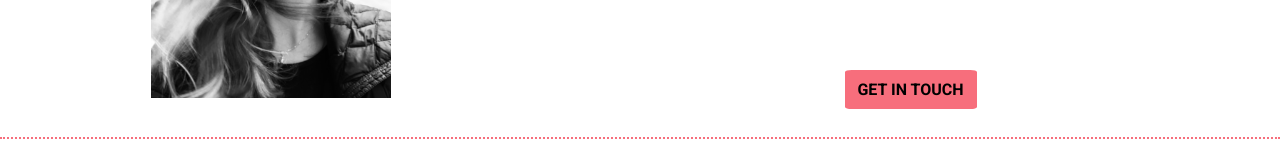
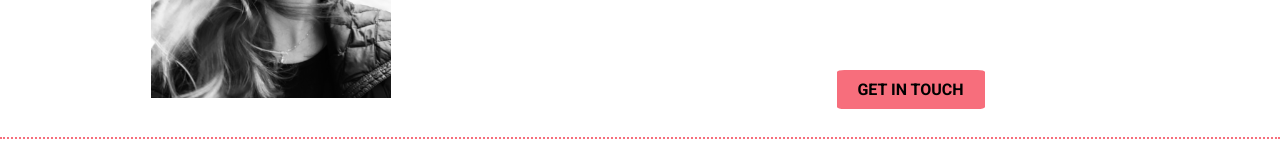
Before and after one commit to NastiaMospan/NastiaMospan.github.io, a plain HTML site: page index.html in a window 1280 px wide. Shown: the part 425-585 px from the top of the page. Drawn offline with Linux system fonts and the light colour scheme.

Commit message:
changes button size

```diff
--- a/styles.css
+++ b/styles.css
@@ -92,7 +92,7 @@ a:hover {
     box-shadow: #bABABA;
     transition:transform .2s;
     display:block;
-    max-width: 7rem;
+    max-width: 8rem;
 }
 
 .emailme:hover{
```
